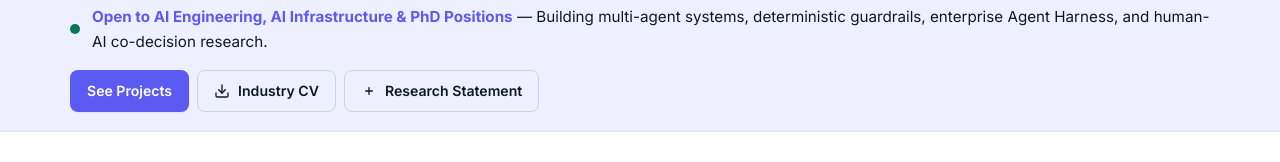
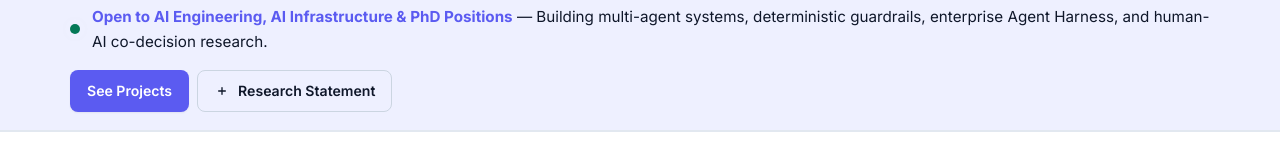
Before and after one commit to Minhaz2858/resume, a plain HTML site: page index.html in a window 1280 px wide. Shown: the part 713-875 px from the top of the page. Drawn offline with Linux system fonts and the light colour scheme.

Commit message:
ui: remove redundant Industry CV button, clean i18n keys

```diff
--- a/index.html
+++ b/index.html
@@ -158,10 +158,6 @@
         </p>
         <div class="availability-actions">
           <a href="#projects" class="btn btn-primary" data-i18n="avail.seeProjects">See Projects</a>
-          <a href="assets/cv.pdf" class="btn btn-secondary" download="Minhazul_Islam_CV.pdf">
-            <svg viewBox="0 0 24 24" fill="none" stroke="currentColor" stroke-width="2" stroke-linecap="round"><path d="M21 15v4a2 2 0 0 1-2 2H5a2 2 0 0 1-2-2v-4"/><path d="M7 10l5 5 5-5"/><path d="M12 15V3"/></svg>
-            <span data-i18n="avail.industryCv">Industry CV</span>
-          </a>
           <a href="#research-st" class="btn btn-secondary">
             <svg viewBox="0 0 24 24" fill="none" stroke="currentColor" stroke-width="2" stroke-linecap="round"><path d="M12 7v10"/><path d="M7 12h10"/></svg>
             <span data-i18n="avail.researchSt">Research Statement</span>
@@ -398,7 +394,7 @@
     </div>
   </footer>
 
-  <script src="js/i18n.js?v=1039"></script>
+  <script src="js/i18n.js?v=1040"></script>
   <script src="js/data.js?v=1039"></script>
   <script src="js/data.zh.js?v=1039"></script>
   <script src="js/main.js?v=1039"></script>
--- a/js/i18n.js
+++ b/js/i18n.js
@@ -65,7 +65,6 @@
         textRest:
           " — Building multi-agent systems, deterministic guardrails, enterprise Agent Harness, and human-AI co-decision research.",
         seeProjects: "See Projects",
-        industryCv: "Industry CV",
         researchSt: "Research Statement",
       },
 
@@ -237,7 +236,6 @@
         textStrong: "欢迎 AI 工程、AI 基础设施与博士研究岗位",
         textRest: " ——构建多智能体系统、确定性护栏、企业级 Agent Harness，以及人机协同决策研究。",
         seeProjects: "查看项目",
-        industryCv: "行业简历",
         researchSt: "研究陈述",
       },
 
```
Also changed, not shown: projects.html (+1 -1 lines).
